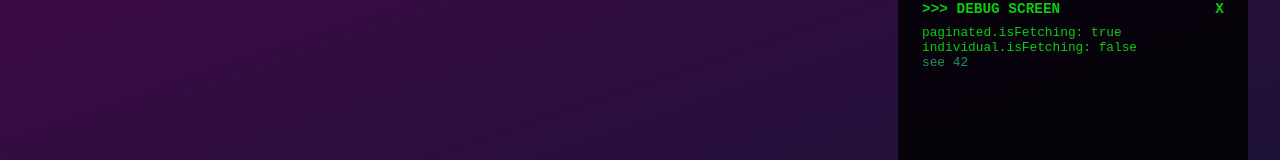
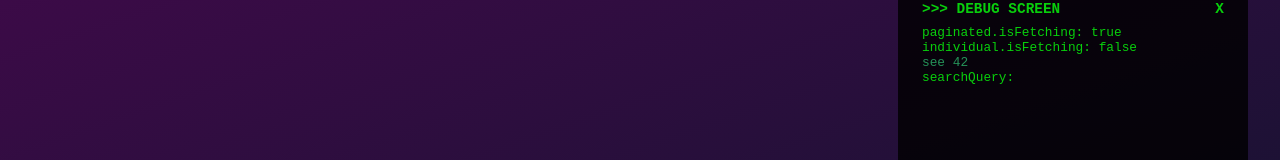
Before and after one commit to osmannyildiz/CharCardsFrontend, a React (Vite) app: page / in a window 1280 px wide. Both pictures are taken after a click on the element "SHOW DEBUG SCREEN". Shown: the part 583-743 px from the top of the page. Built offline with nearby package versions, Linux system fonts and the light colour scheme; no server answers.

Commit message:
Add search feature

```diff
--- a/src/components/ui/SearchBox.tsx
+++ b/src/components/ui/SearchBox.tsx
@@ -2,21 +2,31 @@ import cn from "@/utils/classNamesHelper";
 import "./SearchBox.css";
 
 interface Props {
+	value: string;
+	setValue: (value: string) => void;
 	placeholder: string;
 	align?: "start" | "center" | "end";
 	className?: string;
 }
 
 export default function SearchBox({
+	value,
+	setValue,
 	placeholder,
 	align,
 	className,
 }: Props) {
+	const onChange: React.ChangeEventHandler<HTMLInputElement> = (event) => {
+		setValue(event.target.value);
+	};
+
 	return (
 		<div className={cn("search-box", className)}>
 			<input
 				className="search-box__input input"
 				type="text"
+				value={value}
+				onChange={onChange}
 				placeholder={placeholder}
 				style={{ textAlign: align }}
 			/>
--- a/src/components/util/DebugScreen.tsx
+++ b/src/components/util/DebugScreen.tsx
@@ -13,6 +13,9 @@ export default function DebugScreen() {
 	);
 	const individual_isFetching = useSelector(
 		(state: StoreState) => state.apiSlice.characters.individual.isFetching
+	);
+	const searchQuery = useSelector(
+		(state: StoreState) => state.uiSlice.charactersSearchQuery
 	);
 
 	return (
@@ -33,6 +36,7 @@ export default function DebugScreen() {
 					<div>
 						<Link to="/characters/42">see 42</Link>
 					</div>
+					<div>searchQuery: {searchQuery}</div>
 				</section>
 			</div>
 
--- a/src/data/store.ts
+++ b/src/data/store.ts
@@ -1,9 +1,11 @@
 import { configureStore } from "@reduxjs/toolkit";
 import { apiSliceReducer } from "./apiSlice";
+import { uiSliceReducer } from "./uiSlice";
 
 export const store = configureStore({
 	reducer: {
 		apiSlice: apiSliceReducer,
+		uiSlice: uiSliceReducer,
 	},
 });
 
--- /dev/null
+++ b/src/data/uiSlice.ts
@@ -0,0 +1,22 @@
+import { createSlice, PayloadAction } from "@reduxjs/toolkit";
+
+export interface UiSliceState {
+	charactersSearchQuery: string;
+}
+
+const initialState: UiSliceState = {
+	charactersSearchQuery: "",
+};
+
+export const uiSlice = createSlice({
+	name: "ui",
+	initialState,
+	reducers: {
+		setCharactersSearchQuery: (state, action: PayloadAction<string>) => {
+			state.charactersSearchQuery = action.payload;
+		},
+	},
+});
+
+export const uiSliceReducer = uiSlice.reducer;
+export const { setCharactersSearchQuery } = uiSlice.actions;
--- a/src/pages/CharactersPage.tsx
+++ b/src/pages/CharactersPage.tsx
@@ -3,6 +3,7 @@ import MainLayout from "@/components/layout/MainLayout";
 import SearchBox from "@/components/ui/SearchBox";
 import { fetchCharactersNextPage } from "@/data/apiSlice";
 import type { StoreDispatch, StoreState } from "@/data/store";
+import { setCharactersSearchQuery } from "@/data/uiSlice";
 import { useEffect } from "react";
 import { useDispatch, useSelector } from "react-redux";
 import "./CharactersPage.css";
@@ -14,7 +15,20 @@ export default function CharactersPage() {
 	const lastFetchedPage = useSelector(
 		(state: StoreState) => state.apiSlice.characters.paginated.lastFetchedPage
 	);
+	const searchQuery = useSelector(
+		(state: StoreState) => state.uiSlice.charactersSearchQuery
+	);
 	const dispatch = useDispatch<StoreDispatch>();
+
+	const getGridCharacters = () => {
+		if (searchQuery) {
+			return characters.filter((character) =>
+				character.name.toLowerCase().includes(searchQuery.toLowerCase())
+			);
+		} else {
+			return characters;
+		}
+	};
 
 	const loadMore = async () => {
 		await dispatch(fetchCharactersNextPage());
@@ -32,12 +46,14 @@ export default function CharactersPage() {
 			headerChildren={
 				<SearchBox
 					className="characters-page__search-box"
+					value={searchQuery}
+					setValue={(value) => dispatch(setCharactersSearchQuery(value))}
 					placeholder="Search characters..."
 					align="center"
 				/>
 			}
 		>
-			<CharacterCardGrid characters={characters} />
+			<CharacterCardGrid characters={getGridCharacters()} />
 			<div className="text-center">
 				<button
 					className="characters-page__load-more-btn btn btn--green"
```
